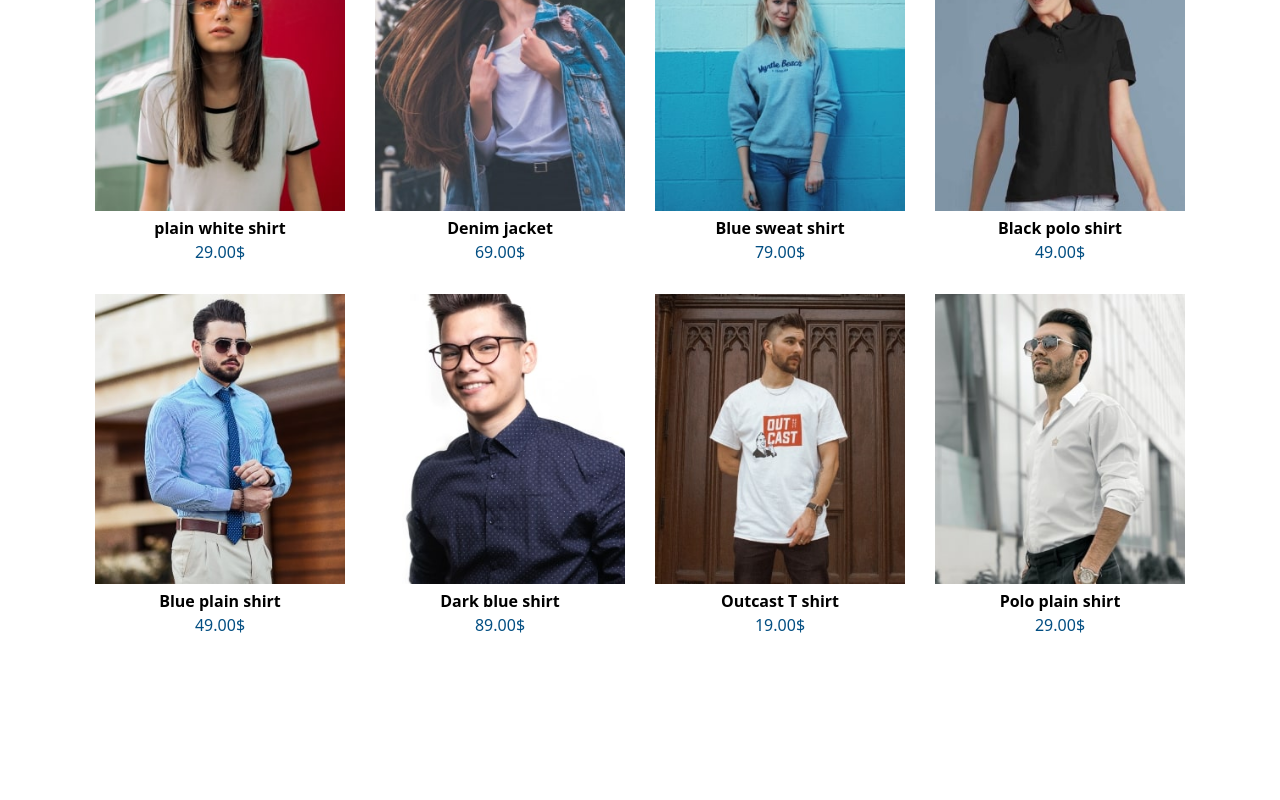
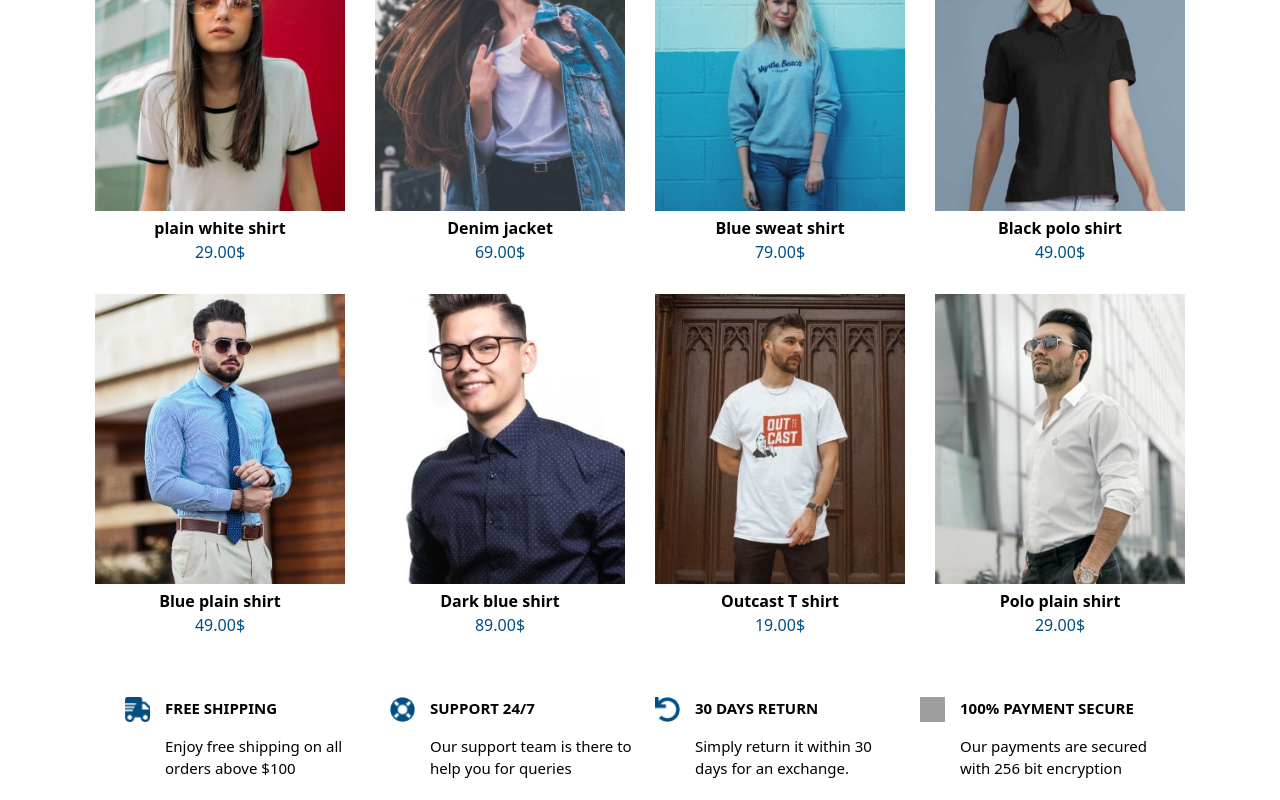
Before and after one commit to Saif-Arshad/full-stack-ecommerce, a Next.js app: page / in a window 1280 px wide. Shown: the part 1360-2160 px from the top of the page. Before the commit the page ends 1997 px from the top, so only its background shows below. Built offline with nearby package versions, Linux system fonts and the light colour scheme; grey boxes are pictures that could not be loaded.

Commit message:
Support Section Completed

```diff
--- /dev/null
+++ b/src/Components/Support/Support.jsx
@@ -0,0 +1,96 @@
+   "use client"
+
+import React from 'react'
+import Image from 'next/image'
+import Shipping from '../../../public/Assets/Icons/Home/free shipping.png'
+import Return from '../../../public/Assets/Icons/Home/days return.png'
+import Allday from '../../../public/Assets/Icons/Home/support.png'
+import Payment from '../../../public/Assets/Icons/Home/payment seure.svg'
+import styled from 'styled-components'
+function Support() {
+    const supportData = [
+        {
+            "heading":"Free shipping",
+            "image":Shipping,
+            "description":"Enjoy free shipping on all orders above $100"
+        },
+        {
+            "heading":"Support 24/7",
+            "image":Allday,
+            "description":"Our support team is there to help you for queries"
+        },
+        {
+            "heading":"30 days Return",
+            "image":Return,
+            "description":"Simply return it within 30 days for an exchange."
+        },
+        {
+            "heading":"100% payment secure",
+            "image":Payment,
+            "description":"Our payments are secured with 256 bit encryption"
+        }
+    ]
+
+    const Support = styled.section`
+        display: flex;
+        flex-wrap: wrap;
+        width: 100%;
+        margin-top: 40px;
+        justify-content:center;
+        padding:20px;
+        .Main-Support{
+            margin-left: 15px;
+        }
+        div{
+            width: 250px;
+            display: flex;
+           gap: 15px;
+
+            img{
+                object-fit: cover;
+                height:25px;
+                width: 25px;
+                }
+        div{
+            display: flex;
+            flex-direction: column;
+            h1{
+                font-weight:700;
+                font-size: 15px;
+                text-transform: uppercase;
+            }
+            p{
+                font-size: 15px;
+
+            }
+        }
+            }
+    `
+  return (
+    <Support>
+
+            {
+                supportData.map((item,index) => (
+                    <div key={index} className='Main-Support'>
+                        <Image
+                        src={item.image}
+                        alt={item.heading}
+                        height={30}
+                        width={30}
+                        />
+                         <div>
+                    <h1>{item.heading}</h1>
+                    <p>{item.description}</p>
+                   </div>
+
+                    </div>
+                ))
+            }
+
+
+
+    </Support>
+  )
+}
+
+export default Support
--- a/src/Styledcomponent/ProductCard/ProductCard.styled.js
+++ b/src/Styledcomponent/ProductCard/ProductCard.styled.js
@@ -6,10 +6,10 @@ export const Card = styled.div`
     flex-wrap: wrap;
     justify-content: center;
     margin-top: 15px;
-    width: 95%;
-    @media screen  and (max-width: 500px) {
+    width: 100%;
+    /* @media screen  and (max-width: 500px) {
         width: 98%;
-    }
+    } */
     div{
         display: flex;
         flex-direction: column;
@@ -22,7 +22,7 @@ export const Card = styled.div`
             object-fit: cover;
         }
         p{
-            font-weight: 400;
+            font-weight: 450;
             color:#024E82;
         }
     }
--- a/src/app/globals.css
+++ b/src/app/globals.css
@@ -12,3 +12,17 @@
   background-position: center;
   background-size: cover;
 }
+.parent-hero{
+  width: 100%;
+  display: flex;
+  justify-content: center;
+}
+.main-hero-page{
+  width: 95%;
+  display: flex;
+  justify-content: center;
+  flex-wrap: wrap;
+  @media screen and (max-width:500px) {
+      width: 98%;
+  }
+}
--- a/src/app/page.js
+++ b/src/app/page.js
@@ -1,11 +1,17 @@
 import Herosection from '@/Components/Hero/Hero'
 import NewArrivals from '@/Components/NewArrivals/NewArrivals'
+import Support from '@/Components/Support/Support'
 import React from 'react'
 function page() {
   return (
     <>
     <Herosection/>
+    <div className='parent-hero'>
+    <div className='main-hero-page'>
     <NewArrivals/>
+    <Support/>
+    </div>
+    </div>
     </>
   )
 }
```
